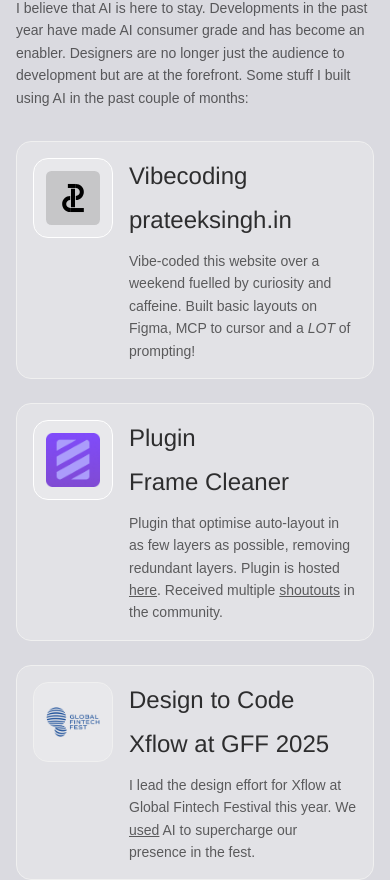
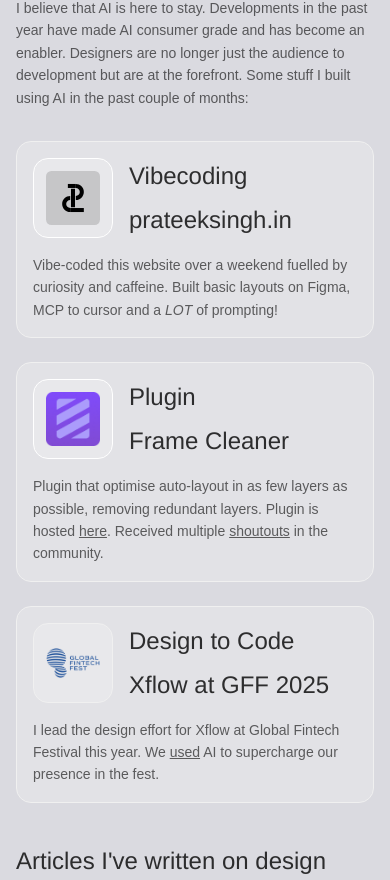
Before and after one commit to 20prateeksingh/Portfolio-2025, a Next.js app: page / in a window 390 px wide. Shown: the part 1917-2797 px from the top of the page. Built offline with nearby package versions, Linux system fonts and the light colour scheme.

Commit message:
card changes homepage

```diff
--- a/app/page.tsx
+++ b/app/page.tsx
@@ -405,7 +405,9 @@
               <div className="flex flex-col gap-6 sm:gap-7 lg:gap-8 items-start w-full">
                 {/* AI Project 1 - Vibecoding */}
                 <div className="bg-[rgba(255,255,255,0.2)] border border-[#f0f0f0] relative rounded-[15px] w-full">
-                  <div className="box-border flex flex-row gap-4 sm:gap-5 lg:gap-6 items-start p-4 sm:p-5 lg:p-6 rounded-[inherit] w-full">
+                  <div className="box-border flex flex-col sm:flex-row gap-4 sm:gap-5 lg:gap-6 items-start p-4 sm:p-5 lg:p-6 rounded-[inherit] w-full">
+                    {/* Mobile: Icon and Title Row */}
+                    <div className="flex flex-row gap-4 items-stretch w-full sm:contents">
                       <div className="bg-[rgba(255,255,255,0.2)] border border-white relative rounded-[15px] shrink-0 w-[80px] sm:w-[92px] flex items-center justify-center p-3 sm:p-4">
                         <img
                           alt="Vibecoding Logo"
@@ -413,13 +415,24 @@
                           src="/images/Logo_PS.svg"
                         />
                       </div>
+                      <div className="flex flex-col gap-2 justify-center flex-1 sm:hidden">
+                        <p className="font-helvetica leading-normal not-italic text-[24px] text-black/80">
+                          Vibecoding
+                        </p>
+                        <p className="font-helvetica leading-normal not-italic text-[24px] text-black/80">
+                          prateeksingh.in
+                        </p>
+                      </div>
+                    </div>
+
+                    {/* Desktop: Title and Description Column */}
                     <div className="flex flex-col gap-3 flex-1 items-start w-full">
-                      <div className="flex flex-col sm:flex-row gap-2 sm:gap-3 lg:gap-[14px] items-start sm:items-center w-full">
+                      <div className="hidden sm:flex flex-row gap-2 sm:gap-3 lg:gap-[14px] items-center w-full">
                         <div className="flex gap-2 sm:gap-3 lg:gap-[14px] items-center">
                         <p className="font-helvetica leading-normal not-italic text-[24px] text-black/80">
                             Vibecoding
                         </p>
-                          <div className="hidden sm:flex h-0 items-center justify-center relative shrink-0 w-0">
+                          <div className="flex h-0 items-center justify-center relative shrink-0 w-0">
                           <div className="flex-none rotate-[270deg]">
                             <div className="bg-gradient-to-l from-transparent h-px opacity-50 to-transparent via-50% via-black/60 w-4" />
                             </div>
@@ -438,7 +451,9 @@
 
                 {/* AI Project 2 - Frame Cleaner */}
                 <div className="bg-[rgba(255,255,255,0.2)] border border-[#f0f0f0] relative rounded-[15px] w-full">
-                  <div className="box-border flex flex-row gap-4 sm:gap-5 lg:gap-6 items-start p-4 sm:p-5 lg:p-6 rounded-[inherit] w-full">
+                  <div className="box-border flex flex-col sm:flex-row gap-4 sm:gap-5 lg:gap-6 items-start p-4 sm:p-5 lg:p-6 rounded-[inherit] w-full">
+                    {/* Mobile: Icon and Title Row */}
+                    <div className="flex flex-row gap-4 items-stretch w-full sm:contents">
                       <div className="bg-[rgba(255,255,255,0.2)] border border-white relative rounded-[15px] shrink-0 w-[80px] sm:w-[92px] aspect-square flex items-center justify-center p-3 sm:p-4">
                         <img
                           alt="Frame Cleaner"
@@ -446,13 +461,24 @@
                           src={imgProjectImage}
                         />
                       </div>
+                      <div className="flex flex-col gap-2 justify-center flex-1 sm:hidden">
+                        <p className="font-helvetica leading-normal not-italic text-[24px] text-black/80">
+                          Plugin
+                        </p>
+                        <p className="font-helvetica leading-normal not-italic text-[24px] text-black/80">
+                          Frame Cleaner
+                        </p>
+                      </div>
+                    </div>
+
+                    {/* Desktop: Title and Description Column */}
                     <div className="flex flex-col gap-3 flex-1 items-start w-full">
-                      <div className="flex flex-col sm:flex-row gap-2 sm:gap-3 lg:gap-[14px] items-start sm:items-center w-full">
+                      <div className="hidden sm:flex flex-row gap-2 sm:gap-3 lg:gap-[14px] items-center w-full">
                         <div className="flex gap-2 sm:gap-3 lg:gap-[14px] items-center">
                         <p className="font-helvetica leading-normal not-italic text-[24px] text-black/80">
                           Plugin
                         </p>
-                          <div className="hidden sm:flex h-0 items-center justify-center relative shrink-0 w-0">
+                          <div className="flex h-0 items-center justify-center relative shrink-0 w-0">
                           <div className="flex-none rotate-[270deg]">
                             <div className="bg-gradient-to-l from-transparent h-px opacity-50 to-transparent via-50% via-black/60 w-4" />
                             </div>
@@ -471,7 +497,9 @@
 
                 {/* AI Project 3 - Design to Code */}
                 <div className="bg-[rgba(255,255,255,0.2)] border border-[#f0f0f0] relative rounded-[15px] w-full">
-                  <div className="box-border flex flex-row gap-4 sm:gap-5 lg:gap-6 items-start p-4 sm:p-5 lg:p-6 rounded-[inherit] w-full">
+                  <div className="box-border flex flex-col sm:flex-row gap-4 sm:gap-5 lg:gap-6 items-start p-4 sm:p-5 lg:p-6 rounded-[inherit] w-full">
+                    {/* Mobile: Icon and Title Row */}
+                    <div className="flex flex-row gap-4 items-stretch w-full sm:contents">
                       <div className="bg-[rgba(255,255,255,0.2)] border border-[#f0f0f0] relative rounded-[15px] shrink-0 w-[80px] sm:w-[92px] aspect-square flex items-center justify-center p-3 sm:p-4">
                         <img
                           alt="Design to Code"
@@ -479,13 +507,24 @@
                           src={imgProjectImage1}
                         />
                       </div>
+                      <div className="flex flex-col gap-2 justify-center flex-1 sm:hidden">
+                        <p className="font-helvetica leading-normal not-italic text-[24px] text-black/80">
+                          Design to Code
+                        </p>
+                        <p className="font-helvetica leading-normal not-italic text-[24px] text-black/80">
+                          Xflow at GFF 2025
+                        </p>
+                      </div>
+                    </div>
+
+                    {/* Desktop: Title and Description Column */}
                     <div className="flex flex-col gap-3 flex-1 items-start w-full">
-                      <div className="flex flex-col sm:flex-row gap-2 sm:gap-3 lg:gap-[14px] items-start sm:items-center w-full">
+                      <div className="hidden sm:flex flex-row gap-2 sm:gap-3 lg:gap-[14px] items-center w-full">
                         <div className="flex gap-2 sm:gap-3 lg:gap-[14px] items-center">
                         <p className="font-helvetica leading-normal not-italic text-[24px] text-black/80">
                           Design to Code
                         </p>
-                          <div className="hidden sm:flex h-0 items-center justify-center relative shrink-0 w-0">
+                          <div className="flex h-0 items-center justify-center relative shrink-0 w-0">
                           <div className="flex-none rotate-[270deg]">
                             <div className="bg-gradient-to-l from-transparent h-px opacity-50 to-transparent via-50% via-black/60 w-4" />
                             </div>
```
Lines whose indentation alone changed are shown as unchanged.
